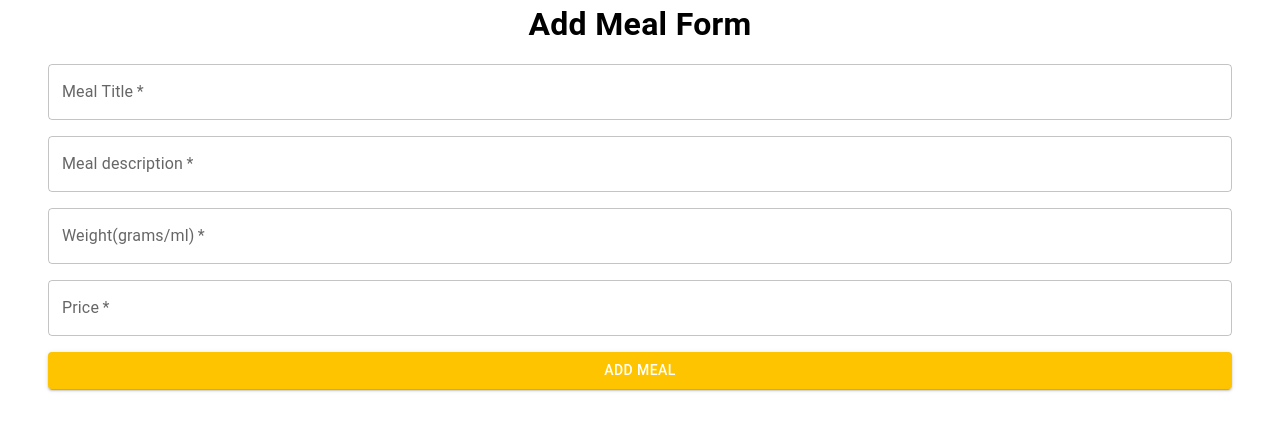
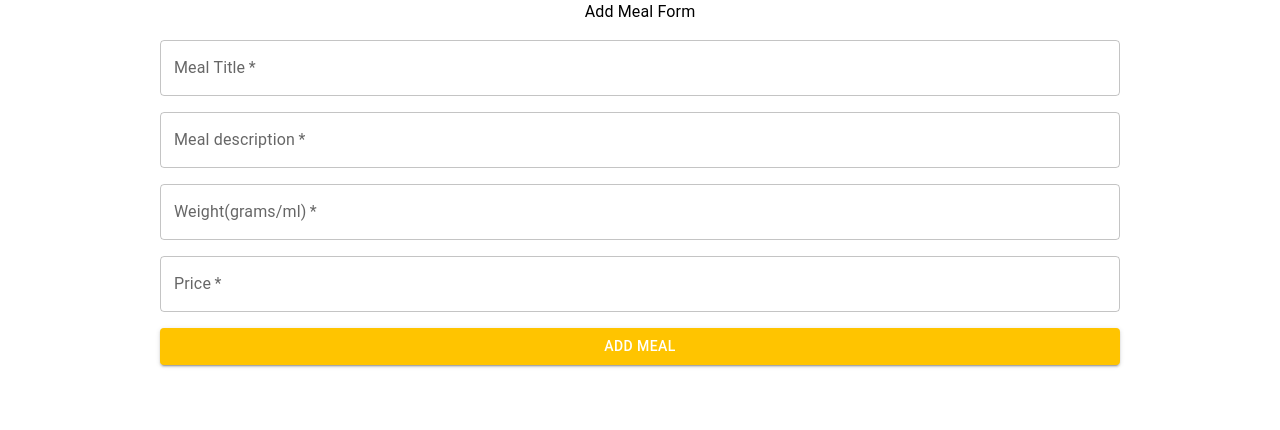
Before and after one commit to team-prstmw/P5FE, a React (Vite) app: page / in a window 1280 px wide. Shown: the top 430 px of the page. Built offline with nearby package versions, Linux system fonts and the light colour scheme.

Commit message:
refactor: WIP changes after CR

```diff
--- a/package.json
+++ b/package.json
@@ -27,7 +27,8 @@
     "react-hook-form": "7.31.1",
     "react-query": "3.24.3",
     "sass": "1.49.9",
-    "yup": "0.32.11"
+    "yup": "0.32.11",
+    "zod": "3.16.0"
   },
   "devDependencies": {
     "@types/react": "17.0.0",
--- a/src/App.tsx
+++ b/src/App.tsx
@@ -1,31 +1,11 @@
 import './App.css';
 
-import { ReactElement, useState } from 'react';
-import { useQuery } from 'react-query';
-import AddMealForm from 'src/components/UI/organisms/AddMealForm/AddMealForm';
-import MenuItem from 'src/components/UI/organisms/MenuItem/MenuItem';
+import { AddMealForm } from 'src/components/AddMealForm/AddMealForm';
 
-import helloRequest from './api/hello';
-
-function ServerMessage() {
-  const { data, isLoading, error } = useQuery('hello', helloRequest);
-
-  if (isLoading) {
-    return <span>Loading...</span>;
-  }
-
-  if (error) {
-    return <span>Some error ocurred</span>;
-  }
-
-  return <span>{data?.message}</span>;
-}
-
-function App(): ReactElement {
+function App() {
   return (
     <div className="App">
       <AddMealForm />
-      {/* <MenuItem /> */}
     </div>
   );
 }
--- /dev/null
+++ b/src/components/AddMealForm/AddMealForm.module.css
@@ -0,0 +1,13 @@
+.AddMealForm {
+  margin: 1rem auto;
+  max-width: 60rem;
+}
+
+.AddMealForm__header {
+  font-size: 2rem;
+  font-weight: 700;
+}
+
+.AddMealForm__submitButton{
+  text-transform: uppercase;
+}
--- a/src/components/UI/organisms/AddMealForm/AddMealForm.jsx
+++ b/src/components/AddMealForm/AddMealForm.tsx
@@ -1,27 +1,35 @@
+import { yupResolver } from '@hookform/resolvers/yup';
 import { Box, Button, FormHelperText, Stack, TextField, Typography } from '@mui/material';
-import { addMealSchema } from '../../../../schemas/addMealSchema';
 import { useForm } from 'react-hook-form';
-import './AddMealForm.css';
-import { yupResolver } from '@hookform/resolvers/yup';
+import { AddMealSchema, addMealSchema } from 'src/schemas/addMealSchema';
 
-function AddMealForm() {
+import styles from './AddMealForm.module.css';
+
+// export type AddMealSchema = {
+//   title: string;
+//   description: string;
+//   weight: string;
+//   price: string;
+// };
+
+export function AddMealForm() {
   const {
     register,
     handleSubmit,
     formState: { errors },
-  } = useForm({
+  } = useForm<AddMealSchema>({
     mode: 'onBlur',
     resolver: yupResolver(addMealSchema),
   });
 
-  const onSubmit = (data) => console.log(data);
+  const onSubmit = () => {};
   return (
     <>
-      <Typography className="AddMealForm__header">Add Meal Form</Typography>
-      <Box className="AddMealForm" component="form" onSubmit={handleSubmit(onSubmit)}>
+      <Typography className={styles.AddMealForm__header}>Add Meal Form</Typography>
+      <Box noValidate className={styles.AddMealForm} component="form" onSubmit={handleSubmit(onSubmit)}>
         <Stack spacing={2}>
           <TextField
-            error={errors?.title}
+            error={!!errors?.title}
             label="Meal Title"
             placeholder="Meal title"
             required
@@ -29,7 +37,7 @@ function AddMealForm() {
             autoComplete="Meal-title"
             {...register('title')}
           />
-          {errors?.title ? <FormHelperText error>{errors?.title && errors?.title.message}</FormHelperText> : null}
+          {errors?.title ? <FormHelperText error>{errors?.title && errors?.title?.message}</FormHelperText> : null}
           <TextField
             error={!!errors?.description}
             label="Meal description"
@@ -65,13 +73,11 @@ function AddMealForm() {
             {...register('price')}
           />
           {errors?.price ? <FormHelperText error>{errors?.price && errors?.price.message}</FormHelperText> : null}
-          <Button color="primary" type="submit" variant="contained">
-            ADD MEAL
+          <Button className={styles.AddMealForm__submitButton} color="primary" type="submit" variant="contained">
+            Add Meal
           </Button>
         </Stack>
       </Box>
     </>
   );
 }
-
-export default AddMealForm;
--- a/src/components/UI/organisms/AddMealForm/AddMealForm.css
+++ /dev/null
@@ -1,8 +0,0 @@
-.AddMealForm {
-  margin: 1rem 3rem;
-}
-
-.AddMealForm__header {
-  font-size: 2rem !important;
-  font-weight: 700 !important;
-}
--- a/src/schemas/const.js
+++ b/src/constants/errors.ts
@@ -1,3 +1,3 @@
 export const REQUIRED_ERROR = 'This field is required.';
 export const MIN_VALUE_ERROR = 'This value must be greater than 0';
-export const MUST_BE_NUMBER = 'This value must a number';
+export const MUST_BE_NUMBER_ERROR = 'This value must a number';
--- a/src/schemas/addMealSchema.js
+++ /dev/null
@@ -1,10 +0,0 @@
-import * as yup from 'yup';
-
-import { MIN_VALUE_ERROR, MUST_BE_NUMBER, REQUIRED_ERROR } from './const';
-
-export const addMealSchema = yup.object().shape({
-  title: yup.string().required(REQUIRED_ERROR),
-  description: yup.string().required(REQUIRED_ERROR),
-  weight: yup.number(MUST_BE_NUMBER).positive(MIN_VALUE_ERROR).required(REQUIRED_ERROR),
-  price: yup.number(MUST_BE_NUMBER).positive(MIN_VALUE_ERROR).required(REQUIRED_ERROR),
-});
--- /dev/null
+++ b/src/schemas/addMealSchema.ts
@@ -0,0 +1,17 @@
+import * as yup from 'yup';
+
+import { MIN_VALUE_ERROR, MUST_BE_NUMBER_ERROR, REQUIRED_ERROR } from '../constants/errors';
+
+export interface AddMealSchema {
+  title: string;
+  description: string;
+  weight: string;
+  price: string;
+}
+
+export const addMealSchema = yup.object().shape({
+  title: yup.string().required(REQUIRED_ERROR),
+  description: yup.string().required(REQUIRED_ERROR),
+  weight: yup.number().typeError(MUST_BE_NUMBER_ERROR).positive(MIN_VALUE_ERROR).required(REQUIRED_ERROR),
+  price: yup.number().typeError(MUST_BE_NUMBER_ERROR).positive(MIN_VALUE_ERROR).required(REQUIRED_ERROR),
+});
```
Also changed, not shown: src/components/ManagerPanelPage/ManagerPanelPage.jsx (added, +78 -0 lines), src/components/ManagerPanelPage/ManagerPanelPage.css (added), src/components/MenuItem/MenuItem.css (renamed from src/components/UI/organisms/MenuItem/MenuItem.css), src/components/MenuItem/MenuItem.jsx (renamed from src/components/UI/organisms/MenuItem/MenuItem.jsx), 1 other file (tests, documents, lock files or other folders).
